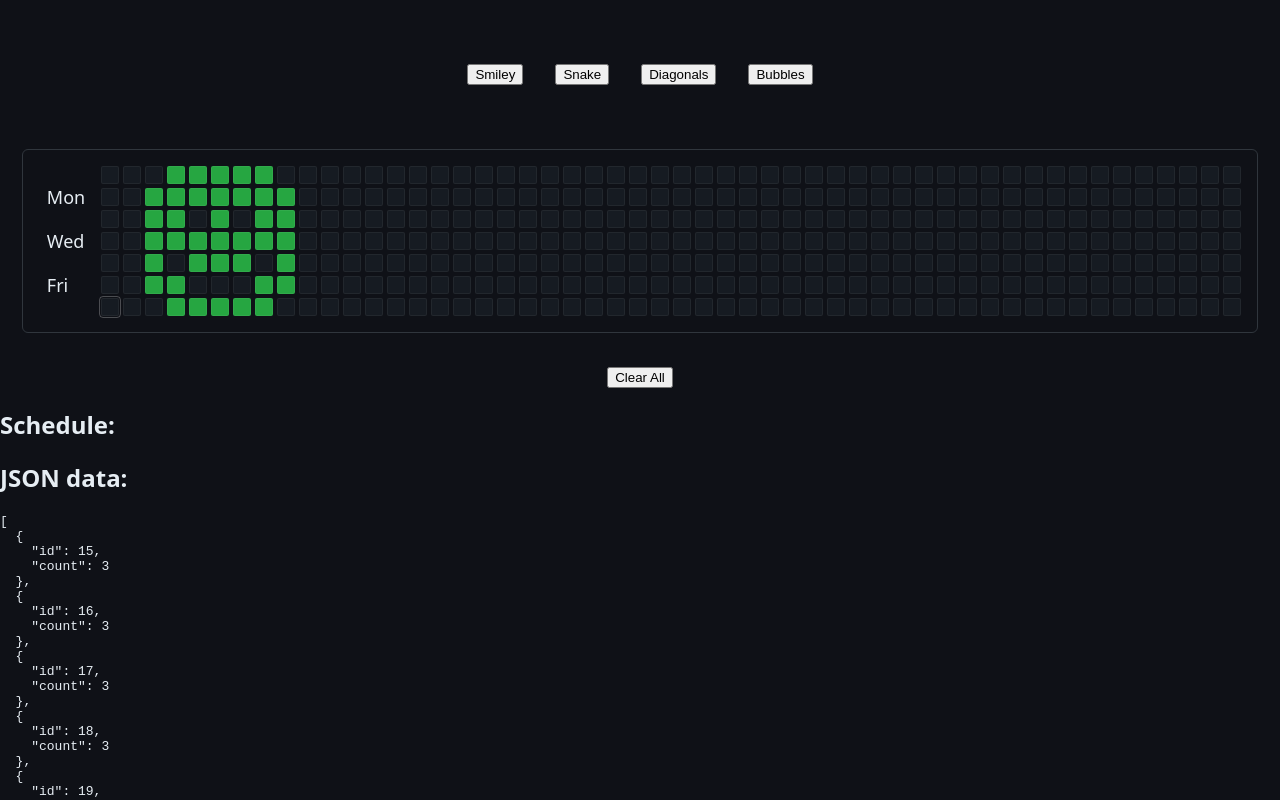
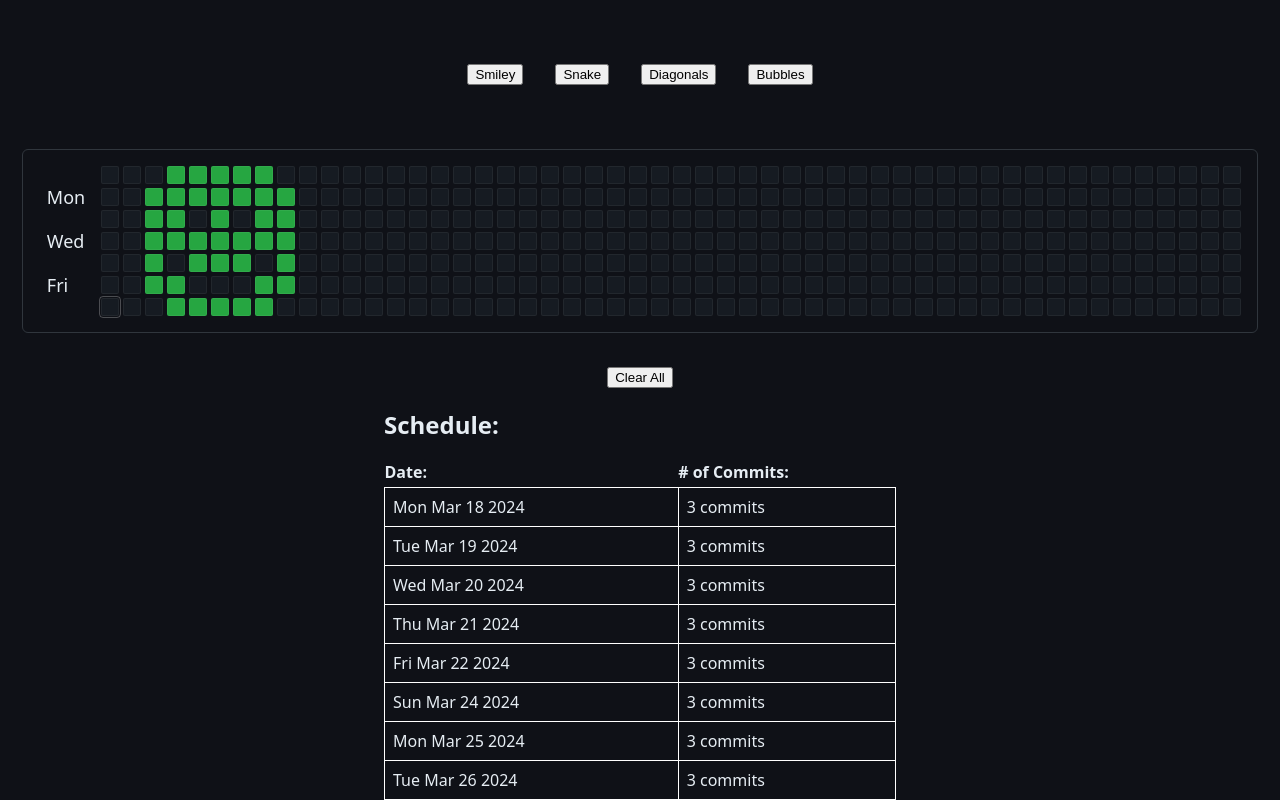
Before and after one commit to bbag/github-doodler, a plain HTML site: page index.html in a window 1280 px wide. Both pictures are taken after a click on the button "Smiley". Shown: the top 800 px of the page. Drawn offline with nearby package versions, Linux system fonts and the light colour scheme.

Commit message:
Added proper schedule generation

```diff
--- a/index.html
+++ b/index.html
@@ -37,15 +37,24 @@
             <div style="text-align: center;">
                 <button @click="handleClearClick">Clear All</button>
             </div>
-            <h2>Schedule:</h2>
-            <!-- <ul>
-                <li
-                    v-for="(item, i) in scheduleArray"
-                    :key="i"
-                >
-                    {{ item.date.toDateString() }}: {{ item.contributions }}
-                </li>
-            </ul> -->
+            <div class="table-col">
+                <h2>Schedule:</h2>
+                <div class="table-wrapper">
+                    <table>
+                        <tr>
+                            <th>Date:</th>
+                            <th># of Commits:</th>
+                        </tr>
+                        <tr
+                            v-for="(item, i) in scheduleArray"
+                            :key="i"
+                        >
+                            <td>{{ item.date.toDateString() }}</td>
+                            <td>{{ item.contributions }} commit{{ item.contributions > 1 ? 's' : '' }}</td>
+                        </tr>
+                    </table>
+                </div>
+            </div>
             <h2>JSON data:</h2>
             <pre>{{ days.filter(day => day.count > 0) }}</pre>
         </div>
@@ -93,29 +102,25 @@
 
                     const daysWithContributions = days.value.filter(day => day.count > 0)
 
+                    // If there are no days with contributions, exit early and return an empty array
+                    if (!daysWithContributions.length) return []
+
                     // Get the date of the Sunday corresponding to day.id === 0
                     const baseSunday = currentDayOfWeek === 0
                         ? today
                         : new Date(today.getFullYear(), today.getMonth(), today.getDate() - currentDayOfWeek)
 
-                        // [ ] TODO: figure out offset of all dates
-                    const offset = daysWithContributions[0]?.id % 7 < currentDayOfWeek
-                        ? 7 * Math.floor(daysWithContributions[0]?.id / 7)
-                        : currentDayOfWeek
-
-                    // console.log(offset)
+                    // Offset the days in the schedule to start the commits as soon as possible
+                    const offset = (daysWithContributions[0]?.id || 0) % 7 < currentDayOfWeek
+                        ? 7 * (Math.floor(daysWithContributions[0]?.id / 7) - 1)
+                        : 7 * Math.floor(daysWithContributions[0]?.id / 7)
 
                     return daysWithContributions.map((day) => {
                         return {
-                            date: new Date(baseSunday.getTime() + (day.id * 86_400_000) /*+ (offset * 86_400_000)*/),
+                            date: new Date(baseSunday.getTime() + (day.id * 86_400_000) - (offset * 86_400_000)),
                             contributions: day.count
                         }
                     })
-
-                    // return [
-                    //     { date: baseSunday, contributions: 1 },
-                    //     { date: new Date(baseSunday.getTime() + 86_400_000), contributions: 3 },
-                    // ]
                 })
 
                 const presets = [
--- a/styles.css
+++ b/styles.css
@@ -100,3 +100,26 @@ button[data-count="4"] { background: var(--c4); }
     justify-content: center;
     margin: 4rem 2rem;
 }
+
+.table-col {
+    margin: 0 auto;
+    max-width: 32rem;
+}
+
+table {
+    border-collapse: collapse;
+    width: 100%;
+}
+
+th {
+    padding: 0 0 0.25rem 0;
+}
+
+tr {
+    text-align: left;
+}
+
+td {
+    border: 1px solid #FFF;
+    padding: 0.5rem;
+}
```
